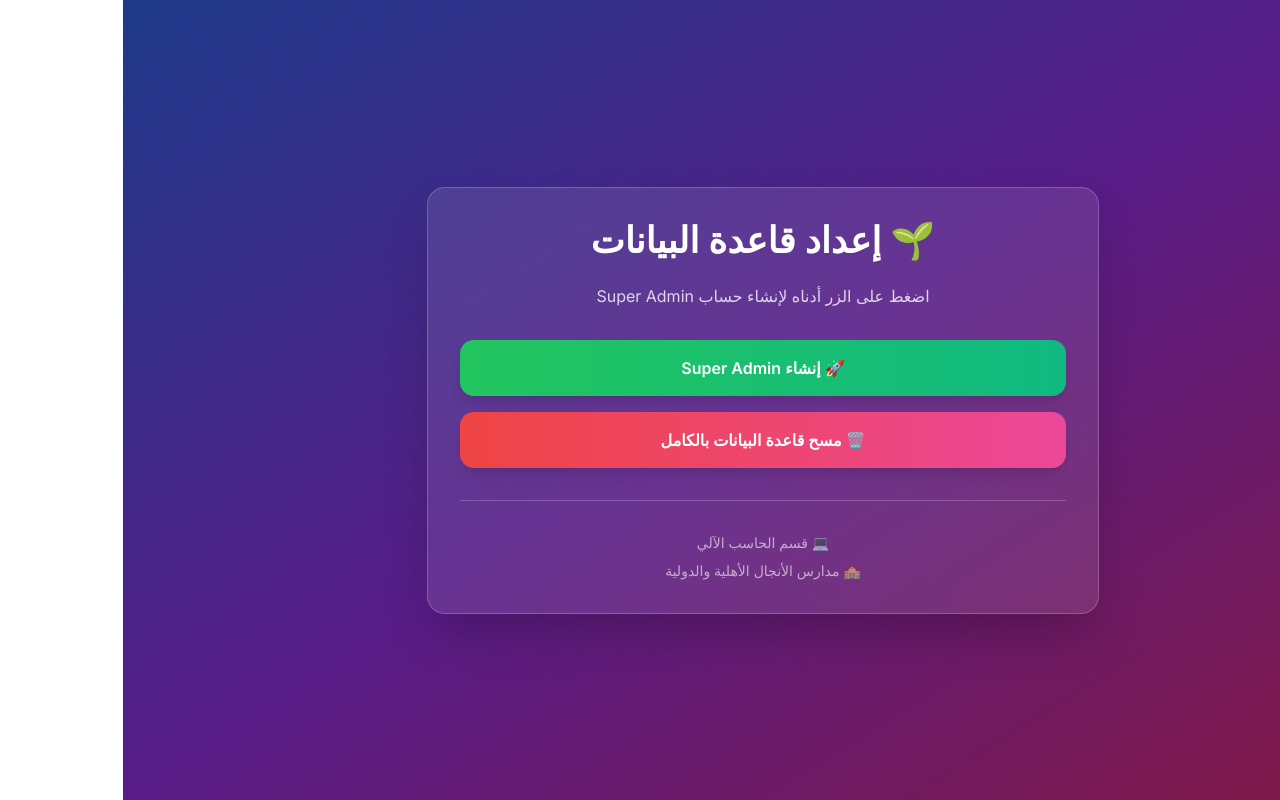
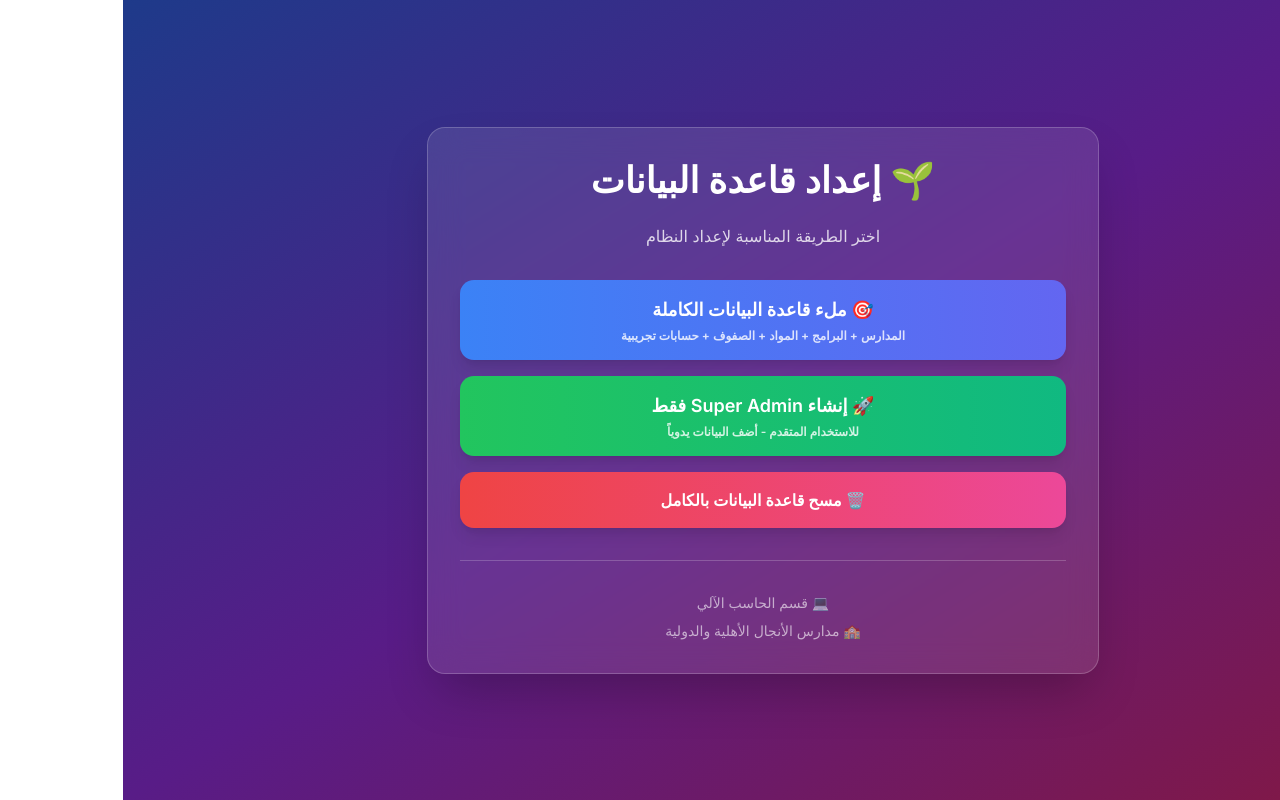
Before and after one commit to a7md7gr-hue/Admit_Anjal, a Next.js app: page /setup in a window 1280 px wide. Built offline with nearby package versions, Linux system fonts and the light colour scheme.

Commit message:
Fix: Add full database seed option in setup page - المدارس + البرامج + المواد + الصفوف

```diff
--- a/src/app/setup/page.tsx
+++ b/src/app/setup/page.tsx
@@ -4,6 +4,7 @@ import { useState } from 'react';
 
 export default function SetupPage() {
   const [loading, setLoading] = useState(false);
+  const [loadingFull, setLoadingFull] = useState(false);
   const [clearing, setClearing] = useState(false);
   const [result, setResult] = useState<any>(null);
   const [error, setError] = useState<string | null>(null);
@@ -29,6 +30,29 @@ export default function SetupPage() {
       setError(err.message || 'حدث خطأ');
     } finally {
       setLoading(false);
+    }
+  }
+
+  async function handleFullSeed() {
+    setLoadingFull(true);
+    setError(null);
+    setResult(null);
+
+    try {
+      const response = await fetch('/api/seed', {
+        method: 'GET',
+      });
+      const data = await response.json();
+
+      if (data.success) {
+        setResult(data);
+      } else {
+        setError(data.error || 'فشل ملء قاعدة البيانات');
+      }
+    } catch (err: any) {
+      setError(err.message || 'حدث خطأ');
+    } finally {
+      setLoadingFull(false);
     }
   }
 
@@ -71,13 +95,36 @@ export default function SetupPage() {
         </h1>
 
         <p className="text-white/80 text-center mb-8">
-          اضغط على الزر أدناه لإنشاء حساب Super Admin
+          اختر الطريقة المناسبة لإعداد النظام
         </p>
 
         <div className="space-y-4">
           <button
+            onClick={handleFullSeed}
+            disabled={loading || loadingFull || clearing}
+            className="w-full bg-gradient-to-r from-blue-500 to-indigo-500 hover:from-blue-600 hover:to-indigo-600 text-white font-bold py-4 px-6 rounded-xl shadow-lg transition-all duration-300 disabled:opacity-50 disabled:cursor-not-allowed"
+          >
+            {loadingFull ? (
+              <span className="flex items-center justify-center gap-2">
+                <svg className="animate-spin h-5 w-5" viewBox="0 0 24 24">
+                  <circle className="opacity-25" cx="12" cy="12" r="10" stroke="currentColor" strokeWidth="4" fill="none" />
+                  <path className="opacity-75" fill="currentColor" d="M4 12a8 8 0 018-8V0C5.373 0 0 5.373 0 12h4zm2 5.291A7.962 7.962 0 014 12H0c0 3.042 1.135 5.824 3 7.938l3-2.647z" />
+                </svg>
+                جاري ملء قاعدة البيانات...
+              </span>
+            ) : (
+              <div>
+                <div className="text-lg">🎯 ملء قاعدة البيانات الكاملة</div>
+                <div className="text-xs text-white/80 mt-1">
+                  المدارس + البرامج + المواد + الصفوف + حسابات تجريبية
+                </div>
+              </div>
+            )}
+          </button>
+
+          <button
             onClick={handleSeed}
-            disabled={loading || clearing}
+            disabled={loading || loadingFull || clearing}
             className="w-full bg-gradient-to-r from-green-500 to-emerald-500 hover:from-green-600 hover:to-emerald-600 text-white font-bold py-4 px-6 rounded-xl shadow-lg transition-all duration-300 disabled:opacity-50 disabled:cursor-not-allowed"
           >
             {loading ? (
@@ -89,7 +136,12 @@ export default function SetupPage() {
               جاري الإنشاء...
             </span>
           ) : (
-            '🚀 إنشاء Super Admin'
+            <div>
+              <div className="text-lg">🚀 إنشاء Super Admin فقط</div>
+              <div className="text-xs text-white/80 mt-1">
+                للاستخدام المتقدم - أضف البيانات يدوياً
+              </div>
+            </div>
           )}
           </button>
 
@@ -138,6 +190,48 @@ export default function SetupPage() {
             <div className="space-y-3 text-white">
               <p className="font-semibold text-center mb-4">✅ {result.message}</p>
 
+              {result.summary && (
+                <div className="grid grid-cols-2 gap-3 mb-4">
+                  <div className="bg-white/10 rounded-lg p-3 text-center">
+                    <div className="text-2xl font-bold text-blue-300">{result.summary.schools}</div>
+                    <div className="text-xs text-white/70">مدارس</div>
+                  </div>
+                  <div className="bg-white/10 rounded-lg p-3 text-center">
+                    <div className="text-2xl font-bold text-green-300">{result.summary.programs}</div>
+                    <div className="text-xs text-white/70">برامج</div>
+                  </div>
+                  <div className="bg-white/10 rounded-lg p-3 text-center">
+                    <div className="text-2xl font-bold text-yellow-300">{result.summary.grades}</div>
+                    <div className="text-xs text-white/70">صفوف</div>
+                  </div>
+                  <div className="bg-white/10 rounded-lg p-3 text-center">
+                    <div className="text-2xl font-bold text-purple-300">{result.summary.subjects}</div>
+                    <div className="text-xs text-white/70">مواد</div>
+                  </div>
+                </div>
+              )}
+
+              {result.credentials && (
+                <div className="bg-white/10 rounded-lg p-6">
+                  <p className="text-green-300 font-semibold mb-4 text-center">👨‍💼 Super Admin</p>
+                  <div className="space-y-2">
+                    <div className="flex justify-between items-center">
+                      <span className="text-sm">الرقم الوطني:</span>
+                      <span className="font-mono bg-black/30 px-3 py-1 rounded text-green-300">
+                        {result.credentials.superAdmin?.nationalId}
+                      </span>
+                    </div>
+                    <div className="flex justify-between items-center">
+                      <span className="text-sm">كلمة المرور:</span>
+                      <span className="font-mono bg-black/30 px-3 py-1 rounded text-green-300">
+                        {result.credentials.superAdmin?.password}
+                      </span>
+                    </div>
+                  </div>
+                </div>
+              )}
+
+              {result.superAdmin && !result.credentials && (
                 <div className="bg-white/10 rounded-lg p-6">
                   <p className="text-green-300 font-semibold mb-4 text-center">👨‍💼 Super Admin</p>
                   <div className="space-y-2">
@@ -159,19 +253,33 @@ export default function SetupPage() {
                     </div>
                   </div>
                 </div>
+              )}
+
+              {result.summary?.users && (
+                <div className="bg-blue-500/20 border border-blue-500/50 rounded-lg p-4 mt-4">
+                  <p className="text-blue-200 text-sm font-semibold mb-2">👥 تم إنشاء:</p>
+                  <ul className="text-sm text-white/80 space-y-1">
+                    <li>✅ {result.summary.users.managers} مديرين</li>
+                    <li>✅ {result.summary.users.teachers} معلمين</li>
+                    <li>✅ {result.summary.users.students} طلاب</li>
+                    {result.summary.questions && <li>✅ {result.summary.questions} سؤال</li>}
+                    {result.summary.exams && <li>✅ {result.summary.exams} اختبار</li>}
+                  </ul>
+                </div>
+              )}
 
               <div className="bg-yellow-500/20 border border-yellow-500/50 rounded-lg p-4 mt-4">
                 <p className="text-yellow-200 text-sm">
-                  💡 <strong>ملاحظة:</strong> الآن يمكنك إضافة المدارس، البرامج، المواد، المعلمين والطلاب من لوحة Super Admin
+                  💡 <strong>ملاحظة:</strong> تفقد ملف <code className="bg-black/30 px-2 py-1 rounded">ACCOUNTS_DETAILS.md</code> لجميع بيانات الحسابات
                 </p>
               </div>
 
               <div className="mt-6 text-center">
                 <a
-                  href="/"
+                  href="/auth/staff"
                   className="inline-block bg-blue-500 hover:bg-blue-600 text-white font-bold py-3 px-8 rounded-xl transition-colors"
                 >
-                  🏠 العودة للصفحة الرئيسية
+                  🔐 تسجيل الدخول
                 </a>
               </div>
             </div>
```
Lines whose indentation alone changed are shown as unchanged.
